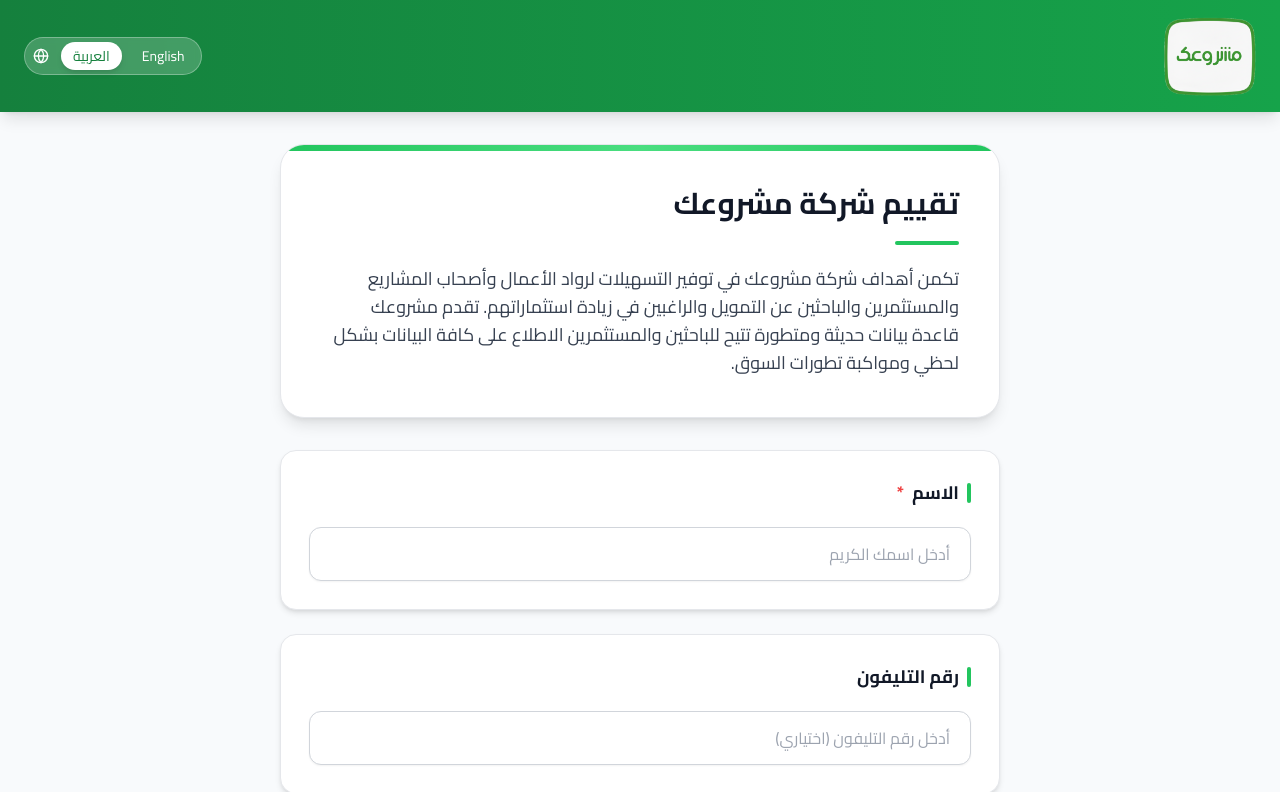
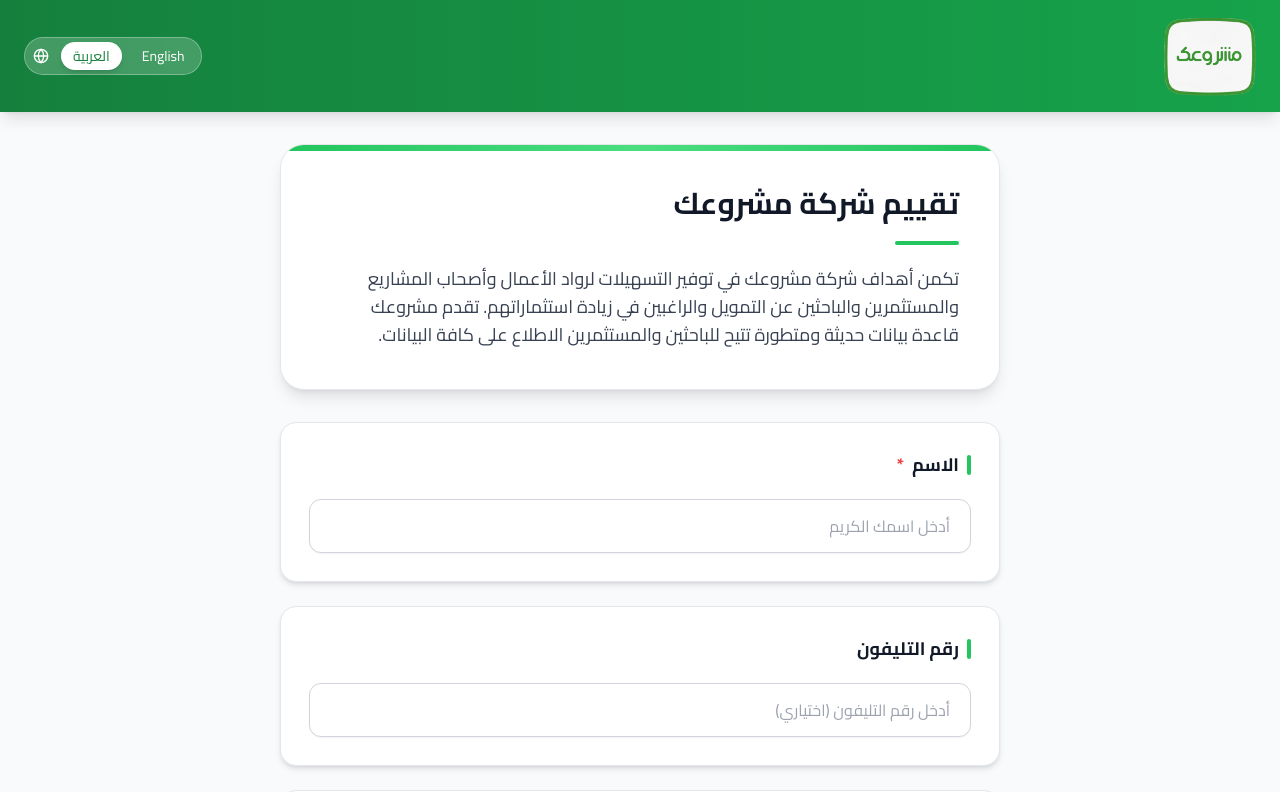
Before and after one commit to mohamed566-11/mashrook-evaluation, a React (Vite) app: page / in a window 1280 px wide. Shown: the top 792 px of the page. Built offline with nearby package versions, Linux system fonts and the light colour scheme; no server answers; the database is empty.

Commit message:
delete text

```diff
--- a/constants.ts
+++ b/constants.ts
@@ -3,7 +3,7 @@
 export const TRANSLATIONS: Record<Language, Translation> = {
   ar: {
     title: "تقييم شركة مشروعك",
-    description: "تكمن أهداف شركة مشروعك في توفير التسهيلات لرواد الأعمال وأصحاب المشاريع والمستثمرين والباحثين عن التمويل والراغبين في زيادة استثماراتهم. تقدم مشروعك قاعدة بيانات حديثة ومتطورة تتيح للباحثين والمستثمرين الاطلاع على كافة البيانات بشكل لحظي ومواكبة تطورات السوق.",
+    description: "تكمن أهداف شركة مشروعك في توفير التسهيلات لرواد الأعمال وأصحاب المشاريع والمستثمرين والباحثين عن التمويل والراغبين في زيادة استثماراتهم. تقدم مشروعك قاعدة بيانات حديثة ومتطورة تتيح للباحثين والمستثمرين الاطلاع على كافة البيانات.",
     form: {
       nameLabel: "الاسم",
       namePlaceholder: "أدخل اسمك الكريم",
@@ -69,7 +69,7 @@
   },
   en: {
     title: "Mashroo3k Company Evaluation",
-    description: "The goals of Mashroo3k Company lie in providing facilities for entrepreneurs, project owners, investors, those seeking funding, and those wishing to increase their investments. Mashroo3k offers a modern and advanced database that allows researchers and investors to review all data in real time.",
+    description: "The goals of Mashroo3k Company lie in providing facilities for entrepreneurs, project owners, investors, those seeking funding, and those wishing to increase their investments. Mashroo3k offers a modern and advanced database that allows researchers and investors to review all data .",
     form: {
       nameLabel: "Name",
       namePlaceholder: "Enter your name",
```
